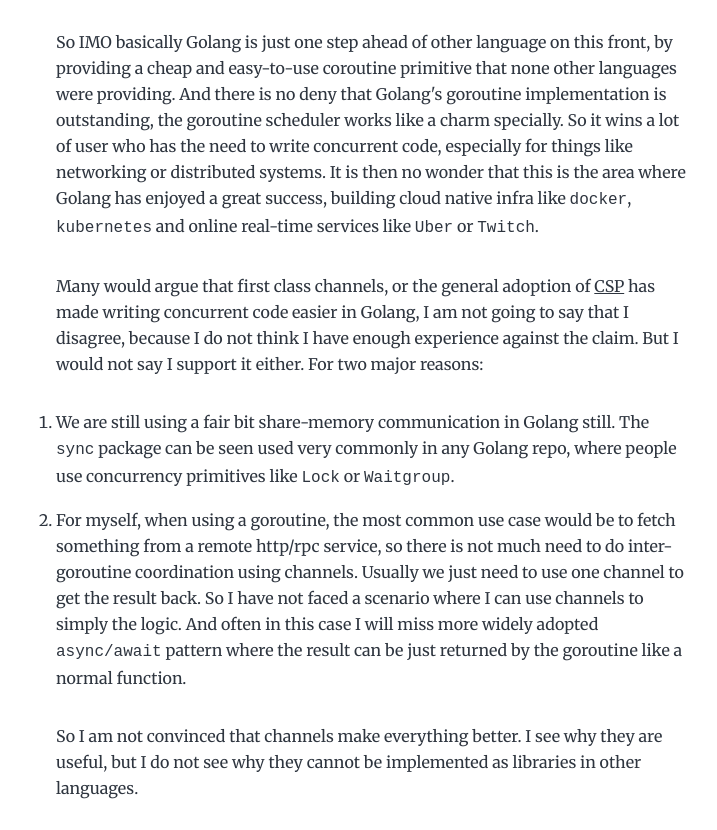
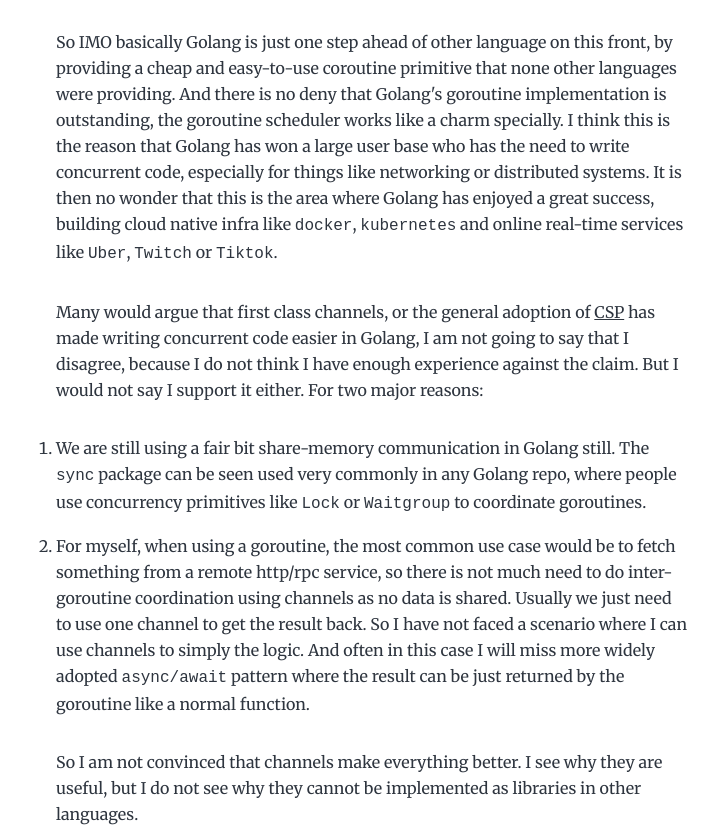
Before and after one commit to bobfang1992/personal-blog, a Gatsby site: page /why-golang/ in a window 1280 px wide. Shown: the part 4992-5822 px from the top of the page, without its empty margins (268-985 px from the left). Built offline with nearby package versions, Linux system fonts and the light colour scheme; Gatsby itself is replaced by a stand-in of ours; some packages are replaced by stand-ins of ours.

Commit message:
add new blog

```diff
--- a/content/blog/why-golang/index.md
+++ b/content/blog/why-golang/index.md
@@ -77,23 +77,23 @@ But are goroutines so special that it makes Golang the only scalable language? I
 >
 > To make the stacks small, Go's run-time uses resizable, bounded stacks. A newly minted goroutine is given a few kilobytes, which is almost always enough. When it isn't, the run-time grows (and shrinks) the memory for storing the stack automatically, allowing many goroutines to live in a modest amount of memory. The CPU overhead averages about three cheap instructions per function call. It is practical to create hundreds of thousands of goroutines in the same address space. If goroutines were just threads, system resources would run out at a much smaller number.
 
-So IMO basically Golang is just one step ahead of other language on this front, by providing a cheap and easy-to-use coroutine primitive that none other languages were providing. And there is no deny that Golang's goroutine implementation is outstanding, the goroutine scheduler works like a charm specially. So it wins a lot of user who has the need to write concurrent code, especially for things like networking or distributed systems. It is then no wonder that this is the area where Golang has enjoyed a great success, building cloud native infra like `docker`, `kubernetes` and online real-time services like `Uber` or `Twitch`.
+So IMO basically Golang is just one step ahead of other language on this front, by providing a cheap and easy-to-use coroutine primitive that none other languages were providing. And there is no deny that Golang's goroutine implementation is outstanding, the goroutine scheduler works like a charm specially. I think this is the reason that Golang has won a large user base who has the need to write concurrent code, especially for things like networking or distributed systems. It is then no wonder that this is the area where Golang has enjoyed a great success, building cloud native infra like `docker`, `kubernetes` and online real-time services like `Uber`, `Twitch` or `Tiktok`.
 
 Many would argue that first class channels, or the general adoption of [CSP](https://en.wikipedia.org/wiki/Communicating_sequential_processes) has made writing concurrent code easier in Golang, I am not going to say that I disagree, because I do not think I have enough experience against the claim. But I would not say I support it either. For two major reasons:
 
-1. We are still using a fair bit share-memory communication in Golang still. The `sync` package can be seen used very commonly in any Golang repo, where people use concurrency primitives like `Lock` or `Waitgroup`.
+1. We are still using a fair bit share-memory communication in Golang still. The `sync` package can be seen used very commonly in any Golang repo, where people use concurrency primitives like `Lock` or `Waitgroup` to coordinate goroutines.
 
-2. For myself, when using a goroutine, the most common use case would be to fetch something from a remote http/rpc service, so there is not much need to do inter-goroutine coordination using channels. Usually we just need to use one channel to get the result back. So I have not faced a scenario where I can use channels to simply the logic. And often in this case I will miss more widely adopted `async/await` pattern where the result can be just returned by the goroutine like a normal function.
+2. For myself, when using a goroutine, the most common use case would be to fetch something from a remote http/rpc service, so there is not much need to do inter-goroutine coordination using channels as no data is shared. Usually we just need to use one channel to get the result back. So I have not faced a scenario where I can use channels to simply the logic. And often in this case I will miss more widely adopted `async/await` pattern where the result can be just returned by the goroutine like a normal function.
 
 So I am not convinced that channels make everything better. I see why they are useful, but I do not see why they cannot be implemented as libraries in other languages.
 
 # Build, Performance and Deployment
 
-Golang's compiler is unreasonably fast. Compiling a project with 131 files and more than 26k lines of code only take less than 5 seconds on my local machine. This is much much better than any C++ compilers out there, and although I am not a Java™ user I am pretty certain that none of the Java compilers can achieve the same level of performance.
+Golang's compiler is unreasonably fast. Compiling a project with 131 files and more than 26k lines of code only take less than 5 seconds on my local machine. This is much much better than any C++ compilers out there, and although I am not a Java™ user I am pretty certain that none of the Java compilers can achieve the same level of performance either.
 
 How about interpreted language, you ask, as they do not need to be compiled. Well, that's true but they have a much slower run-time performance, and larger memory foot-print. I am not going to bore you with just another benchmark which make no sense in real world, but from my experience Golang do have an edge here.
 
-Golang has another advantage over interpreted languages which is when deploying, you often just need to send one binary file to the server, without needing to install a number of dependencies first. This may seems trivial but if you have tried package a Python service into a docker container, you will often be amazed the disk space you need.
+Golang has another advantage over interpreted languages which is when deploying, you often just need to send one binary file to the server, without needing to install a number of dependencies first. This may seems trivial but if you have tried package a Python service into a docker container, you will often be amazed the (large) disk space you need.
 
 # Conclusion
 
```
